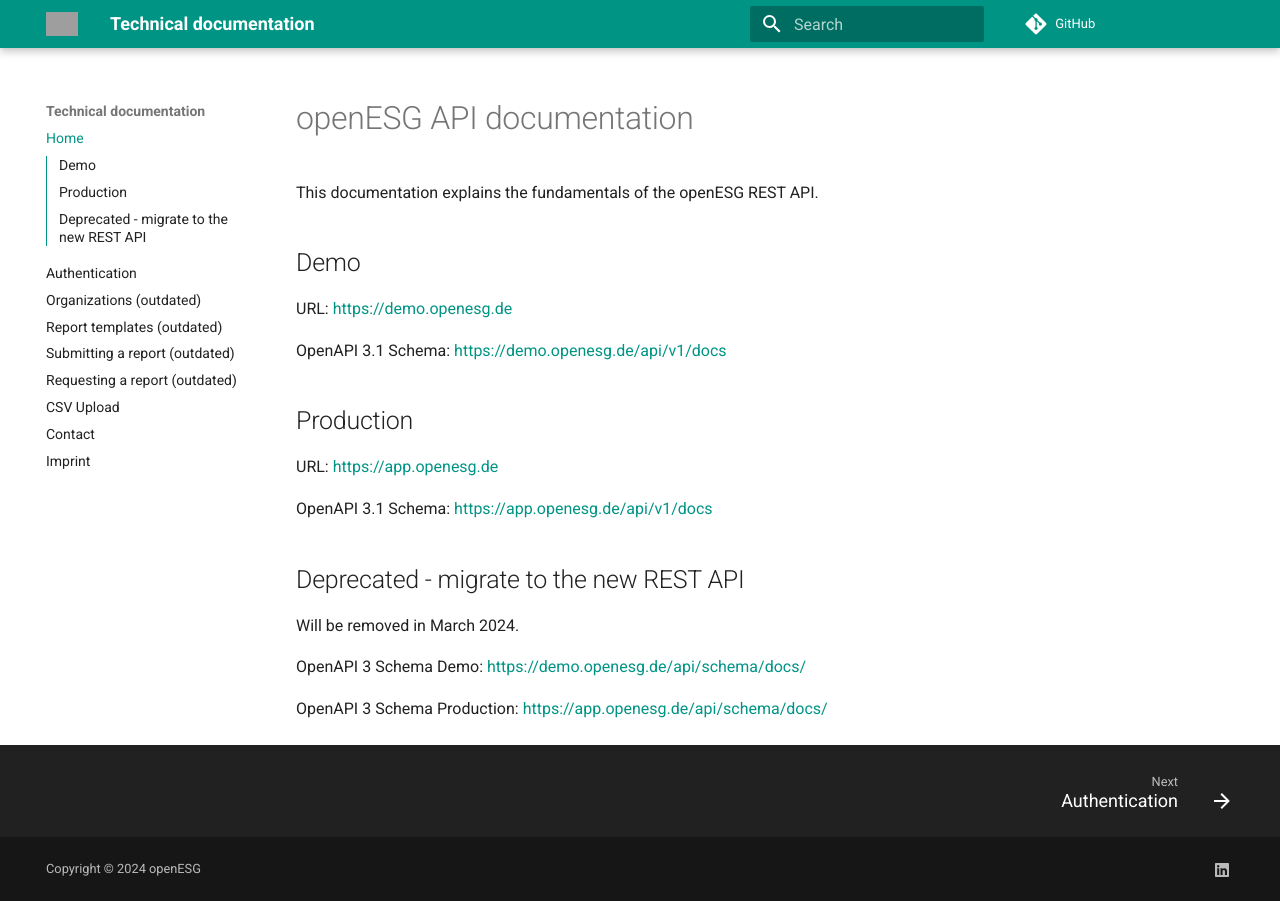
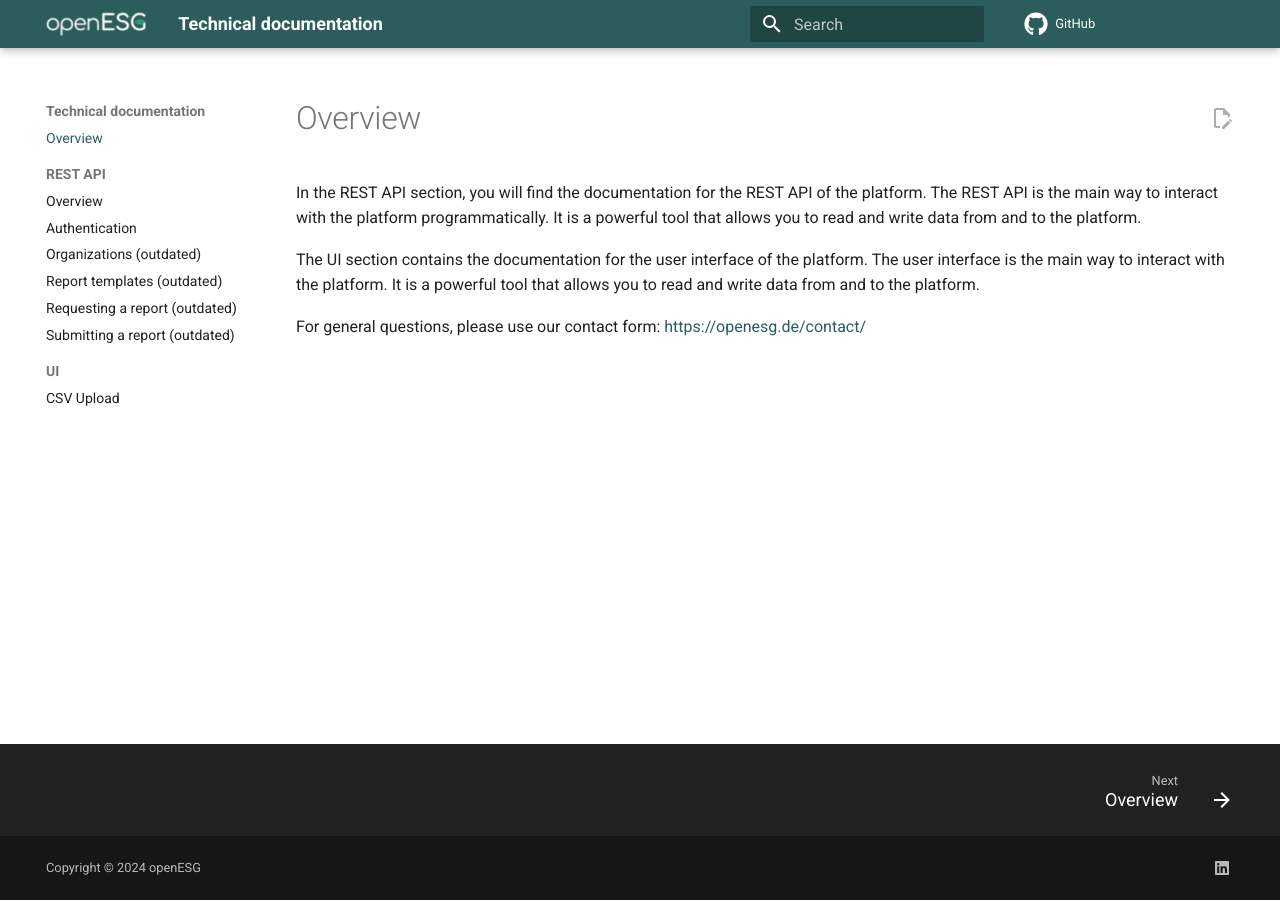
Before and after one commit to openESG-gmbh/documentation, an MkDocs documentation site: the page built from docs/index.md, in a window 1280 px wide. Built offline with MkDocs 1.6.1 and Material for MkDocs 9.7.7, drawn with Linux system fonts in a browser that asks for light colours; plug-ins that fetch from the network failed and are left out; comment, search, counter and statistics services are not loaded; grey boxes are pictures that could not be loaded.

Commit message:
feat: change colors, add updated date, better structuring and more

```diff
--- /dev/null
+++ b/docs/assets/css/extra.css
@@ -0,0 +1,3 @@
+:root {
+  --md-primary-fg-color:#2A5D5C;
+}
--- a/docs/index.md
+++ b/docs/index.md
@@ -1,27 +1,13 @@
-# openESG API documentation
+# Overview
 
-This documentation explains the fundamentals of the openESG REST API.
+In the REST API section, you will find the documentation for the REST API of
+the platform. The REST API is the main way to interact with the platform
+programmatically. It is a powerful tool that allows you to read and write data
+from and to the platform.
 
-## Demo
+The UI section contains the documentation for the user interface of the
+platform. The user interface is the main way to interact with the platform. It
+is a powerful tool that allows you to read and write data from and to the
+platform.
 
-URL: [https://demo.openesg.de](https://demo.openesg.de)
-
-OpenAPI 3.1 Schema:
-[https://demo.openesg.de/api/v1/docs](https://demo.openesg.de/api/v1/docs)
-
-## Production
-
-URL: [https://app.openesg.de](https://demo.openesg.de)
-
-OpenAPI 3.1 Schema:
-[https://app.openesg.de/api/v1/docs](https://app.openesg.de/api/v1/docs)
-
-## Deprecated - migrate to the new REST API
-
-Will be removed in March 2024.
-
-OpenAPI 3 Schema Demo:
-[https://demo.openesg.de/api/schema/docs/](https://demo.openesg.de/api/schema/docs/)
-
-OpenAPI 3 Schema Production:
-[https://app.openesg.de/api/schema/docs/](https://app.openesg.de/api/schema/docs/)
+For general questions, please use our contact form: <https://openesg.de/contact/>
--- a/mkdocs.yml
+++ b/mkdocs.yml
@@ -4,17 +4,7 @@
 site_author: openESG GmbH
 repo_url: https://github.com/openESG-gmbh/documentation
 copyright: Copyright &copy; 2024 openESG
-
-nav:
-  - Home: index.md
-  - authentication.md
-  - organizations.md
-  - report-templates.md
-  - submitting-a-report.md
-  - requesting-a-report.md
-  - csv-upload.md
-  - Contact: "https://openesg.de/contact/"
-  - Imprint: "https://openesg.de/impressum/"
+edit_uri: edit/main/docs/
 
 validation:
   omitted_files: warn
@@ -23,22 +13,24 @@
 
 theme:
   name: material
-  logo: https://openesg.de/wp-content/uploads/2022/06/logo-openesg.png
+  logo: assets/images/logo-openesg-light.png
   favicon: https://openesg.de/wp-content/uploads/2022/06/openesg-fav_1-150x150.png
   features:
+    - content.code.copy
+    - content.action.edit
     - navigation.footer
-    - search.suggest
-    - search.highlight
-    - search.share
     - navigation.tracking
     - navigation.top
     - navigation.sections
     - navigation.sections
-    - content.code.copy
+    - navigation.instant
+    - search.suggest
+    - search.highlight
+    - search.share
     - toc.integrate
     - toc.follow
-  palette:
-    primary: teal
+  icon:
+    repo: fontawesome/brands/github
 
 extra:
   analytics:
@@ -64,9 +56,14 @@
       find what they're searching for. With your consent, you're helping us to
       make our documentation better.
 
+extra_css:
+  - assets/css/extra.css
+
 plugins:
   - offline
   - search
+  - git-revision-date-localized
+  - privacy
 
 markdown_extensions:
   # Python Markdown
--- a/pyproject.toml
+++ b/pyproject.toml
@@ -10,6 +10,7 @@
 mkdocs = "^1.5.2"
 mkdocs-material = "^9.1.21"
 pre-commit = "^3.4.0"
+mkdocs-git-revision-date-localized-plugin = "^1.2.4"
 
 
 [build-system]
```
Also changed, not shown: docs/REST API/index.md (added, +27 -0 lines), docs/UI/csv-upload.md (renamed from docs/csv-upload.md, +1 -0 lines), docs/REST API/authentication.md (renamed from docs/authentication.md), docs/REST API/organizations.md (renamed from docs/organizations.md), docs/REST API/report-templates.md (renamed from docs/report-templates.md), docs/REST API/requesting-a-report.md (renamed from docs/requesting-a-report.md), docs/REST API/submitting-a-report.md (renamed from docs/submitting-a-report.md), docs/assets/images/logo-openesg-light.png (added), 1 other file.
